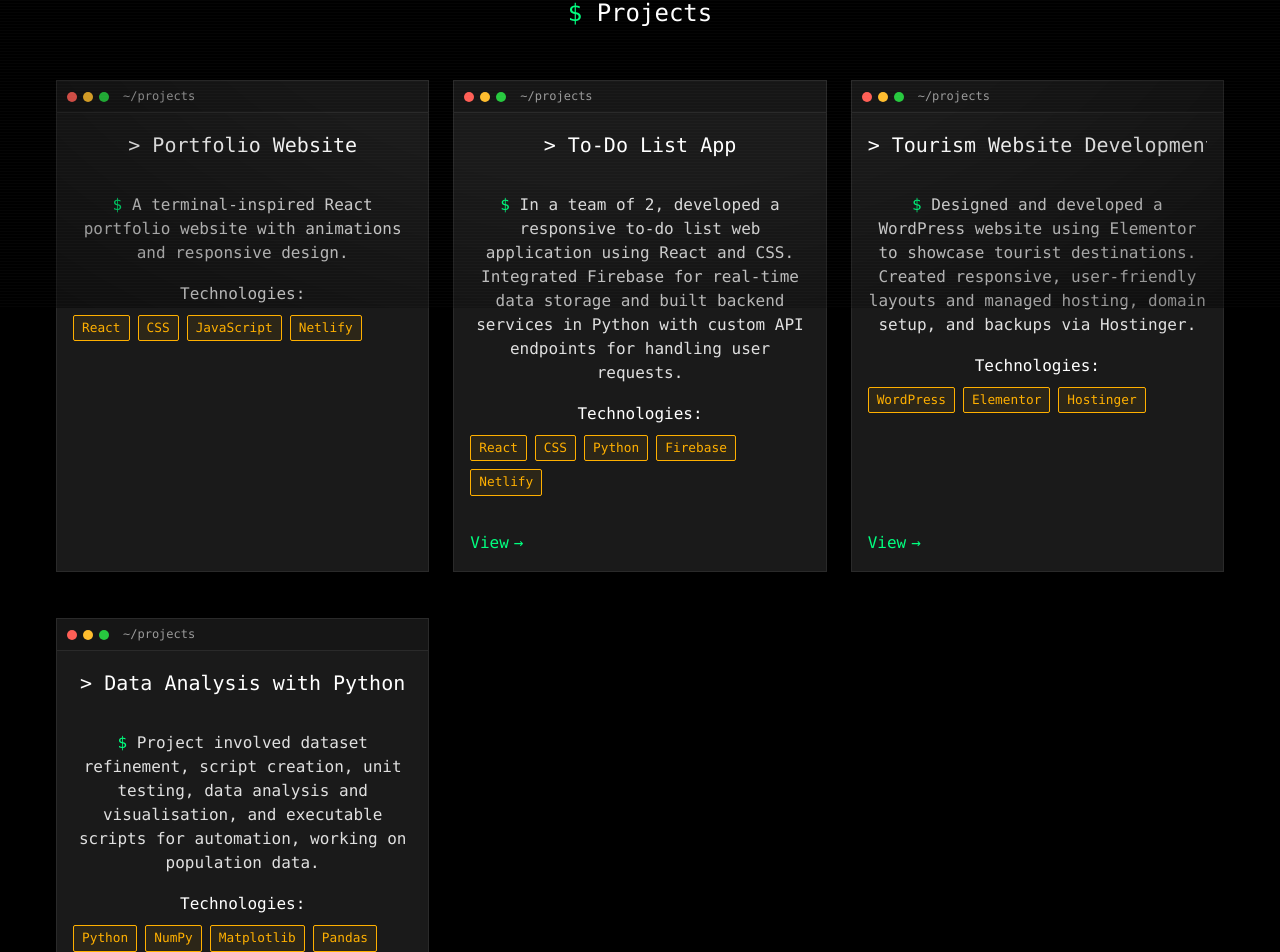
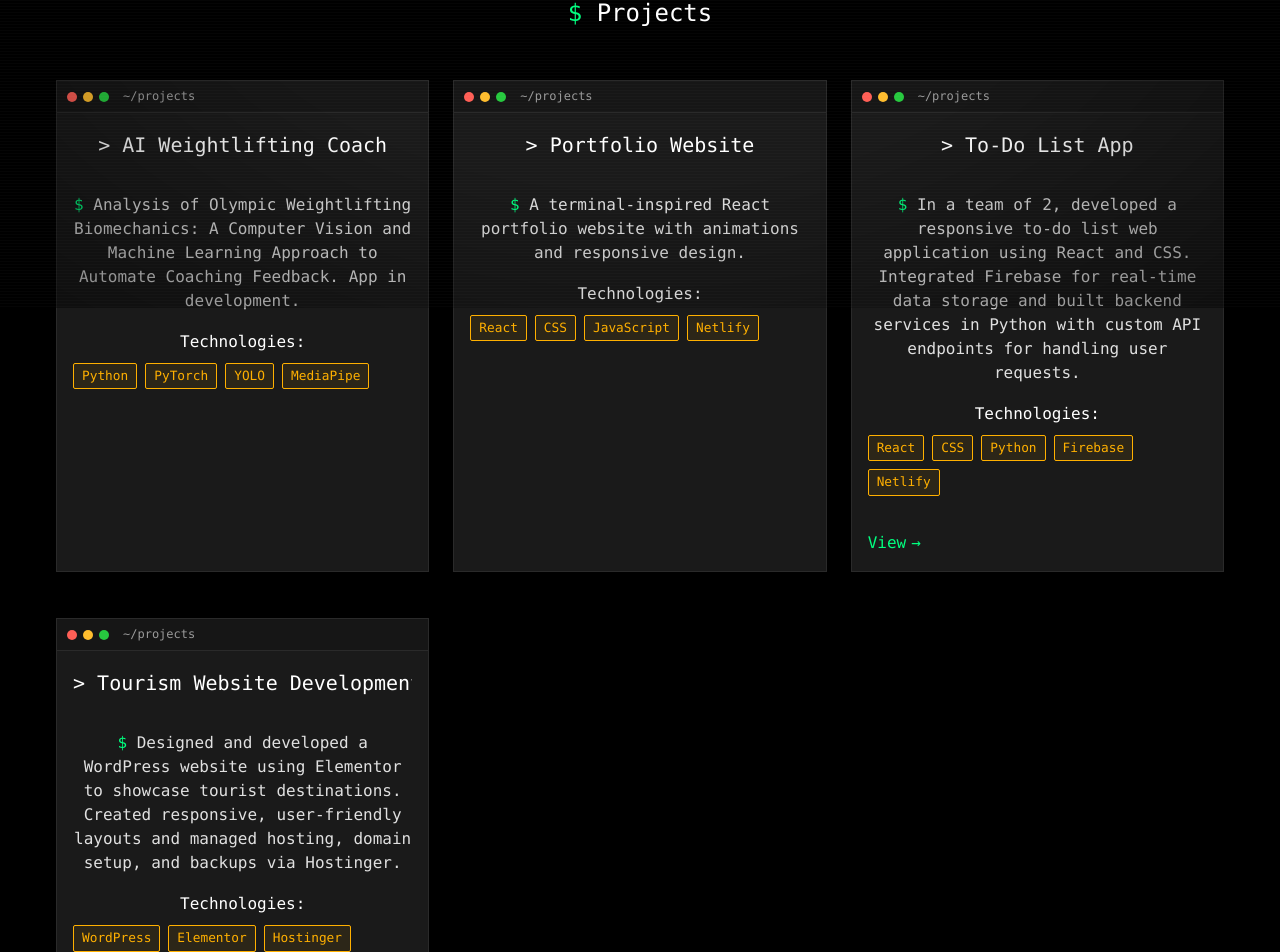
Before and after one commit to JackF04/portfolio, a React (Create React App) app: page /projects in a window 1280 px wide. Shown: the part 492-1444 px from the top of the page. Built offline with nearby package versions, Linux system fonts and the light colour scheme.

Commit message:
projects update

```diff
--- a/src/pages/Projects.jsx
+++ b/src/pages/Projects.jsx
@@ -3,6 +3,12 @@ import ProjectCard from '../components/ProjectCard'
 
 const Projects = () => {
     const projects = [
+        {
+          title: "AI Weightlifting Coach",
+          description: "Analysis of Olympic Weightlifting Biomechanics: A Computer Vision and Machine Learning Approach to Automate Coaching Feedback. App in development.",
+          technologies: ["Python", "PyTorch", "YOLO", "MediaPipe"],
+          link: null
+        },
         {
           title: "Portfolio Website",
           description: "A terminal-inspired React portfolio website with animations and responsive design.",
@@ -21,12 +27,6 @@ const Projects = () => {
           technologies: ["WordPress", "Elementor", "Hostinger"],
           link: "https://sureshtours.com"
         },
-        {
-          title: "Data Analysis with Python",
-          description: "Project involved dataset refinement, script creation, unit testing, data analysis and visualisation, and executable scripts for automation, working on population data.",
-          technologies: ["Python", "NumPy", "Matplotlib", "Pandas"],
-          link: null
-        }
     ];
   return (
     <div>
```
